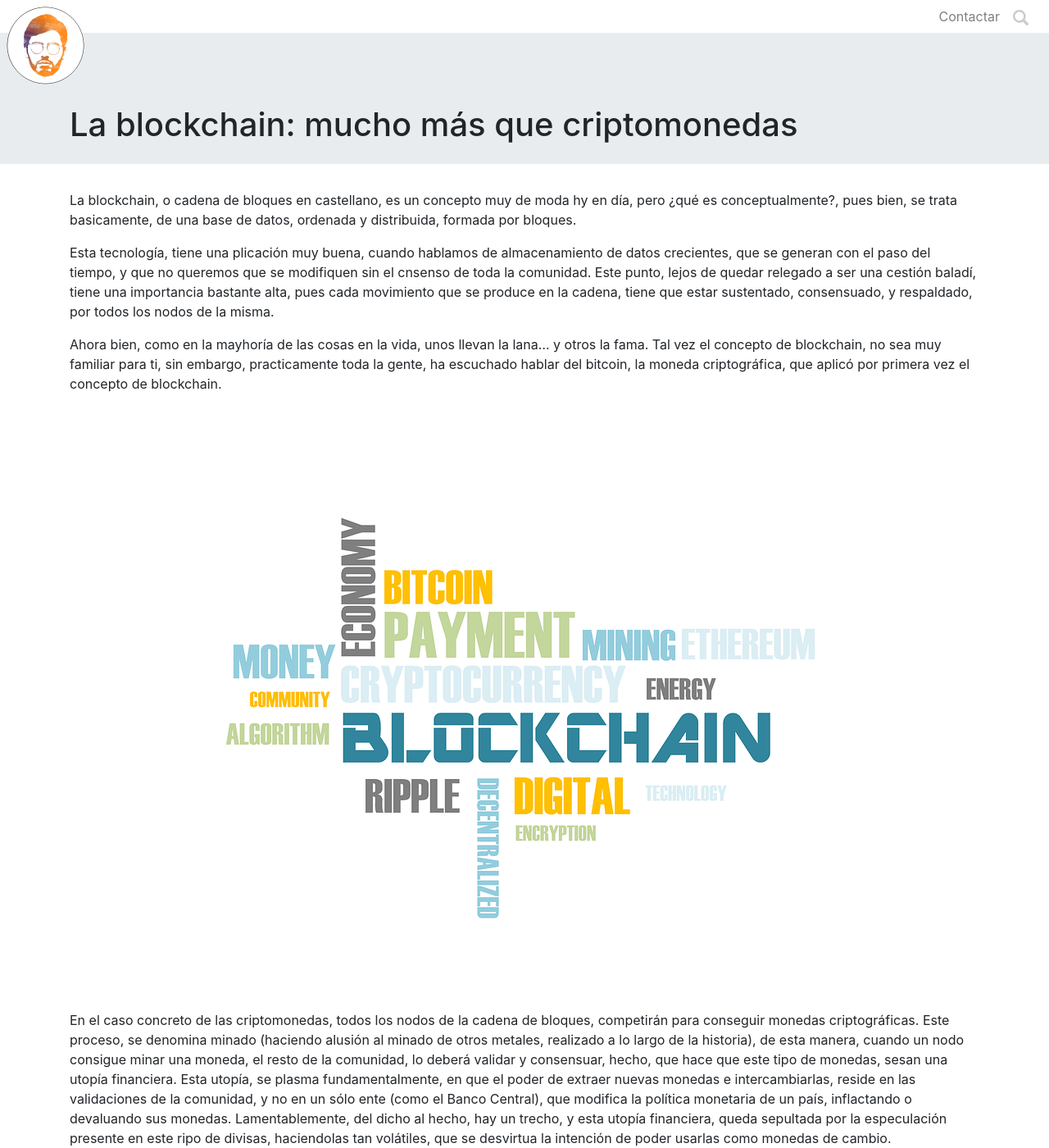
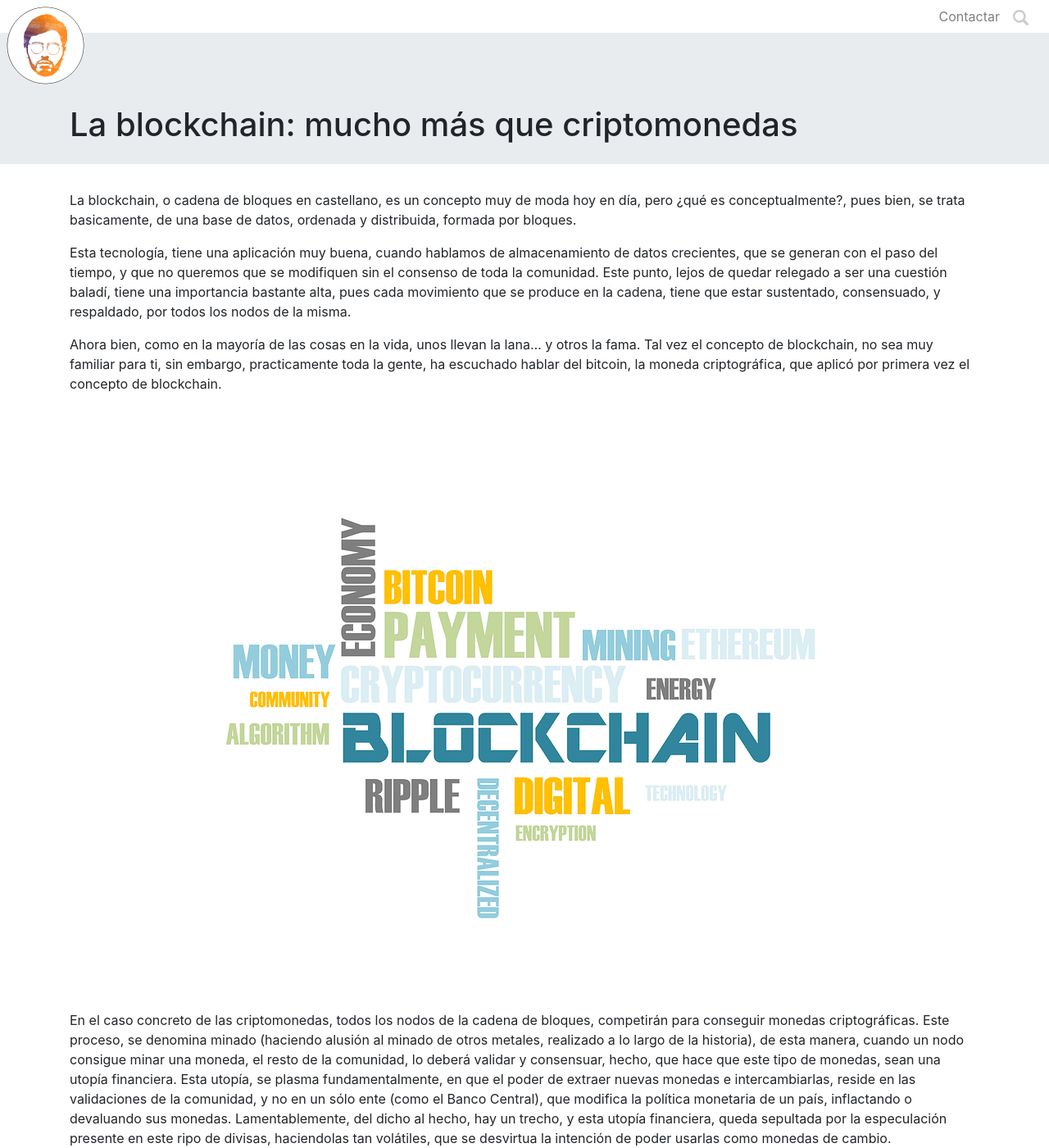
Before and after one commit to davidnilo94/davidnilo94.github.io, a Jekyll site: the page built from _posts/2018-04-19-la-blockchain-mucho-m-s-que-criptomonedas.md, in a window 1280 px wide and 1400 px high. Shown: the whole window at 82% size. Built offline with Jekyll 4.4.1, drawn with Linux system fonts in a browser that asks for light colours; nearby versions of some CDN libraries.

Commit message:
Update 2018-04-19-la-blockchain-mucho-m-s-que-criptomonedas.md

```diff
--- a/_posts/2018-04-19-la-blockchain-mucho-m-s-que-criptomonedas.md
+++ b/_posts/2018-04-19-la-blockchain-mucho-m-s-que-criptomonedas.md
@@ -7,14 +7,14 @@ published: true
 title: 'La blockchain: mucho más que criptomonedas'
 description: Del Bitcoin a miles de aplicaciones.
 ---
-La blockchain, o cadena de bloques en castellano, es un concepto muy de moda hy en día, pero ¿qué es conceptualmente?, pues bien, se trata basicamente, de una base de datos, ordenada y distribuida, formada por bloques.
+La blockchain, o cadena de bloques en castellano, es un concepto muy de moda hoy en día, pero ¿qué es conceptualmente?, pues bien, se trata basicamente, de una base de datos, ordenada y distribuida, formada por bloques.
 
-Esta tecnología, tiene una plicación muy buena, cuando hablamos de almacenamiento de datos crecientes, que se generan con el paso del tiempo, y que no queremos que se modifiquen sin el cnsenso de toda la comunidad. Este punto, lejos de quedar relegado a ser una cestión baladí, tiene una importancia bastante alta, pues cada movimiento que se produce en la cadena, tiene que estar sustentado, consensuado, y respaldado, por todos los nodos de la misma.
+Esta tecnología, tiene una aplicación muy buena, cuando hablamos de almacenamiento de datos crecientes, que se generan con el paso del tiempo, y que no queremos que se modifiquen sin el consenso de toda la comunidad. Este punto, lejos de quedar relegado a ser una cuestión baladí, tiene una importancia bastante alta, pues cada movimiento que se produce en la cadena, tiene que estar sustentado, consensuado, y respaldado, por todos los nodos de la misma.
 
-Ahora bien, como en la mayhoría de las cosas en la vida, unos llevan la lana... y otros la fama. Tal vez el concepto de blockchain, no sea muy familiar para ti, sin embargo, practicamente toda la gente, ha escuchado hablar del bitcoin, la moneda criptográfica, que aplicó por primera vez el concepto de blockchain.
+Ahora bien, como en la mayoría de las cosas en la vida, unos llevan la lana... y otros la fama. Tal vez el concepto de blockchain, no sea muy familiar para ti, sin embargo, practicamente toda la gente, ha escuchado hablar del bitcoin, la moneda criptográfica, que aplicó por primera vez el concepto de blockchain.
 
 ![blockchain2.png]({{site.baseurl}}/media/blockchain2.png)
 
-En el caso concreto de las criptomonedas, todos los nodos de la cadena de bloques, competirán para conseguir monedas criptográficas. Este proceso, se denomina minado (haciendo alusión al minado de otros metales, realizado a lo largo de la historia), de esta manera, cuando un nodo consigue minar una moneda, el resto de la comunidad, lo deberá validar y consensuar, hecho, que hace que este tipo de monedas, sesan una utopía financiera. Esta utopía, se plasma fundamentalmente, en que el poder de extraer nuevas monedas e intercambiarlas, reside en las validaciones de la comunidad, y no en un sólo ente (como el Banco Central), que modifica la política monetaria de un país, inflactando o devaluando sus monedas. Lamentablemente, del dicho al hecho, hay un trecho, y esta utopía financiera, queda sepultada por la especulación presente en este ripo de divisas, haciendolas tan volátiles, que se desvirtua la intención de poder usarlas como monedas de cambio.
+En el caso concreto de las criptomonedas, todos los nodos de la cadena de bloques, competirán para conseguir monedas criptográficas. Este proceso, se denomina minado (haciendo alusión al minado de otros metales, realizado a lo largo de la historia), de esta manera, cuando un nodo consigue minar una moneda, el resto de la comunidad, lo deberá validar y consensuar, hecho, que hace que este tipo de monedas, sean una utopía financiera. Esta utopía, se plasma fundamentalmente, en que el poder de extraer nuevas monedas e intercambiarlas, reside en las validaciones de la comunidad, y no en un sólo ente (como el Banco Central), que modifica la política monetaria de un país, inflactando o devaluando sus monedas. Lamentablemente, del dicho al hecho, hay un trecho, y esta utopía financiera, queda sepultada por la especulación presente en este ripo de divisas, haciendolas tan volátiles, que se desvirtua la intención de poder usarlas como monedas de cambio.
 
 Pues bien, con la información conceptual que tenemos, ¿qué aplicaciones funcionales podríamos tener para esta tecnología?: desde la creación de identidades digitales (con las que se respete el anónimato y los movimientos realizados por cada persona), hasta aplicaciones mercantilistas, como es el caso de los smart contracts (contratos capaces de ejecutarse y verificarse por el sustento de la comunidad, sin necesidad de intermediarios que los interpreten), pasando por verificación de determinados documentos (servicios de notaría), o sistemas de votos (impidiendo que una persona no pueda votar más de una sóla vez). Aunque todas las aplicaciones mencionadas son interesantes, el tema de los smart contracts lo va a ser aún más, aunque ese es un tema, que trataremos en otro post.
```
